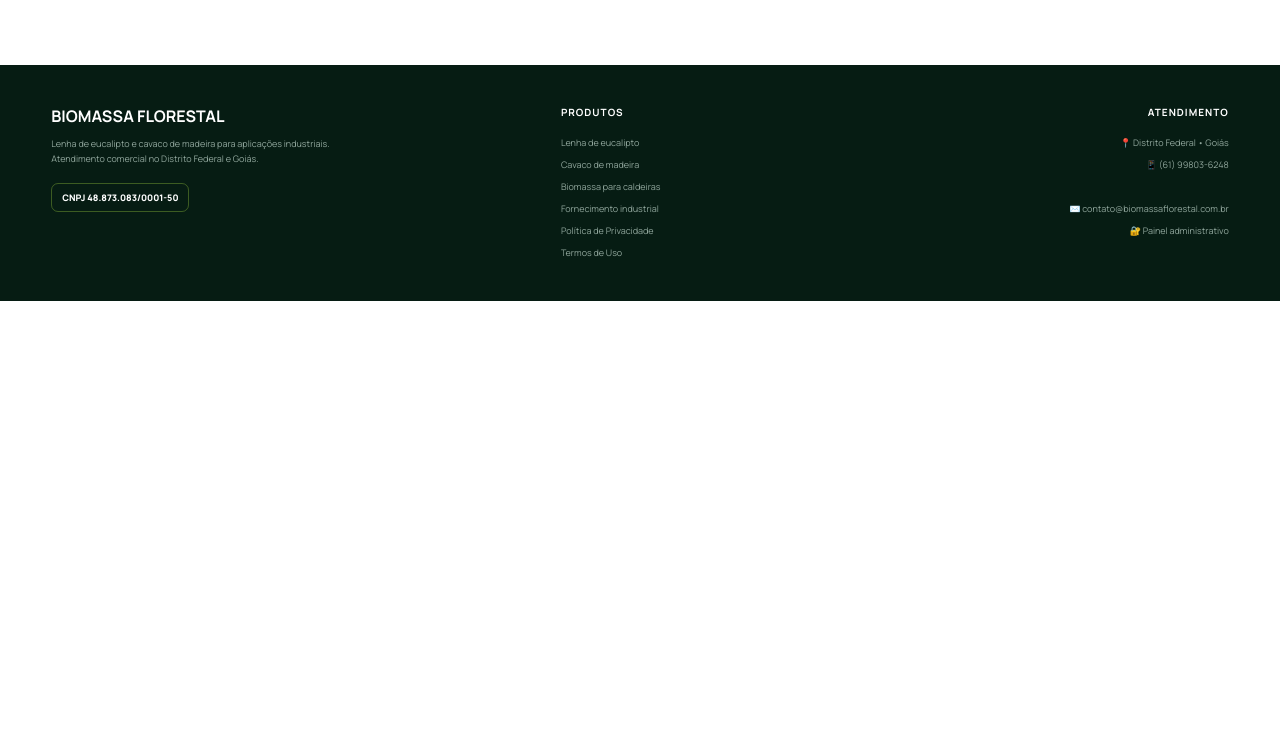
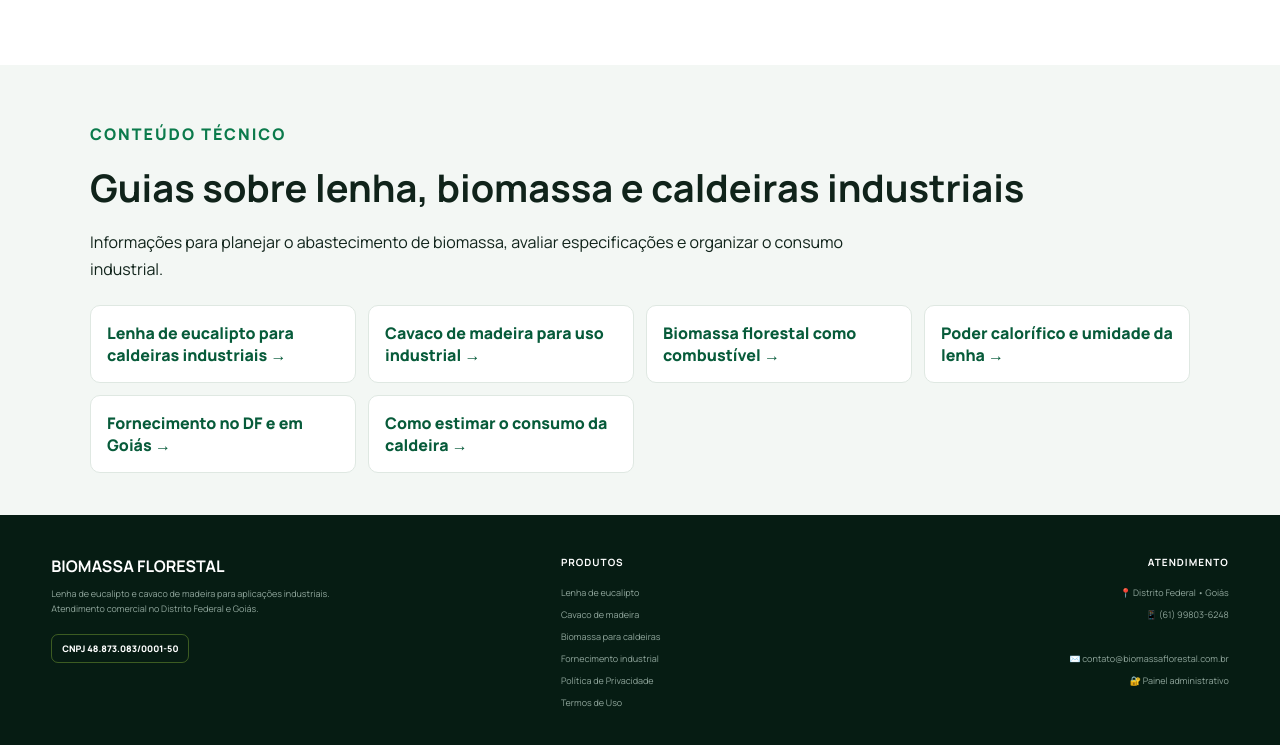
Before and after one commit to TFERRE21/Biomassa, a website: page index.html in a window 1280 px wide. Shown: the part 4957-5702 px from the top of the page. Before the commit the page ends 5258 px from the top, so only its background shows below. Drawn offline with Linux system fonts and the light colour scheme; no server answers.

Commit message:
Link industrial SEO guides from live Biomassa homepage

```diff
--- a/index.html
+++ b/index.html
@@ -184,6 +184,20 @@ body.dark{--ink:#edf5f0;--muted:#a9bbb1;--line:#294238;--soft:#0d2118;background
 
 <div class="cta"><div><h2>Precisa de biomassa para sua indústria?</h2><p>Envie seu consumo e localização. Vamos entender sua necessidade.</p></div><a href="#contato">SOLICITAR COTAÇÃO →</a></div>
 
+<section id="guias-seo" style="padding:42px 5%;background:#f3f7f4;color:#10231a">
+<div style="max-width:1100px;margin:auto">
+<p style="font-weight:800;letter-spacing:2px;color:#0b7a4b">CONTEÚDO TÉCNICO</p>
+<h2 style="font-size:clamp(26px,4vw,38px);margin:0 0 12px">Guias sobre lenha, biomassa e caldeiras industriais</h2>
+<p style="max-width:760px;line-height:1.7">Informações para planejar o abastecimento de biomassa, avaliar especificações e organizar o consumo industrial.</p>
+<div style="display:grid;grid-template-columns:repeat(auto-fit,minmax(240px,1fr));gap:12px;margin-top:22px">
+<a style="background:white;border:1px solid #dfe8e2;border-radius:10px;padding:16px;color:#075b3a;font-weight:800" href="/guias/lenha-de-eucalipto-para-caldeiras-industriais.html">Lenha de eucalipto para caldeiras industriais →</a>
+<a style="background:white;border:1px solid #dfe8e2;border-radius:10px;padding:16px;color:#075b3a;font-weight:800" href="/guias/cavaco-de-madeira-para-uso-industrial.html">Cavaco de madeira para uso industrial →</a>
+<a style="background:white;border:1px solid #dfe8e2;border-radius:10px;padding:16px;color:#075b3a;font-weight:800" href="/guias/biomassa-florestal-combustivel-industrial.html">Biomassa florestal como combustível →</a>
+<a style="background:white;border:1px solid #dfe8e2;border-radius:10px;padding:16px;color:#075b3a;font-weight:800" href="/guias/poder-calorifico-e-umidade-da-lenha.html">Poder calorífico e umidade da lenha →</a>
+<a style="background:white;border:1px solid #dfe8e2;border-radius:10px;padding:16px;color:#075b3a;font-weight:800" href="/guias/fornecimento-de-biomassa-no-df-e-goias.html">Fornecimento no DF e em Goiás →</a>
+<a style="background:white;border:1px solid #dfe8e2;border-radius:10px;padding:16px;color:#075b3a;font-weight:800" href="/guias/como-calcular-consumo-de-lenha-da-caldeira.html">Como estimar o consumo da caldeira →</a>
+</div></div></section>
+
 <footer class="footer">
 <div><strong>BIOMASSA FLORESTAL</strong><p>Lenha de eucalipto e cavaco de madeira para aplicações industriais.<br>Atendimento comercial no Distrito Federal e Goiás.</p><span class="badge">CNPJ 48.873.083/0001-50</span></div>
 <div><h4>Produtos</h4><small>Lenha de eucalipto<br>Cavaco de madeira<br>Biomassa para caldeiras<br>Fornecimento industrial<br><a href="/privacidade.html">Política de Privacidade</a><br><a href="/termos.html">Termos de Uso</a></small></div>
```
